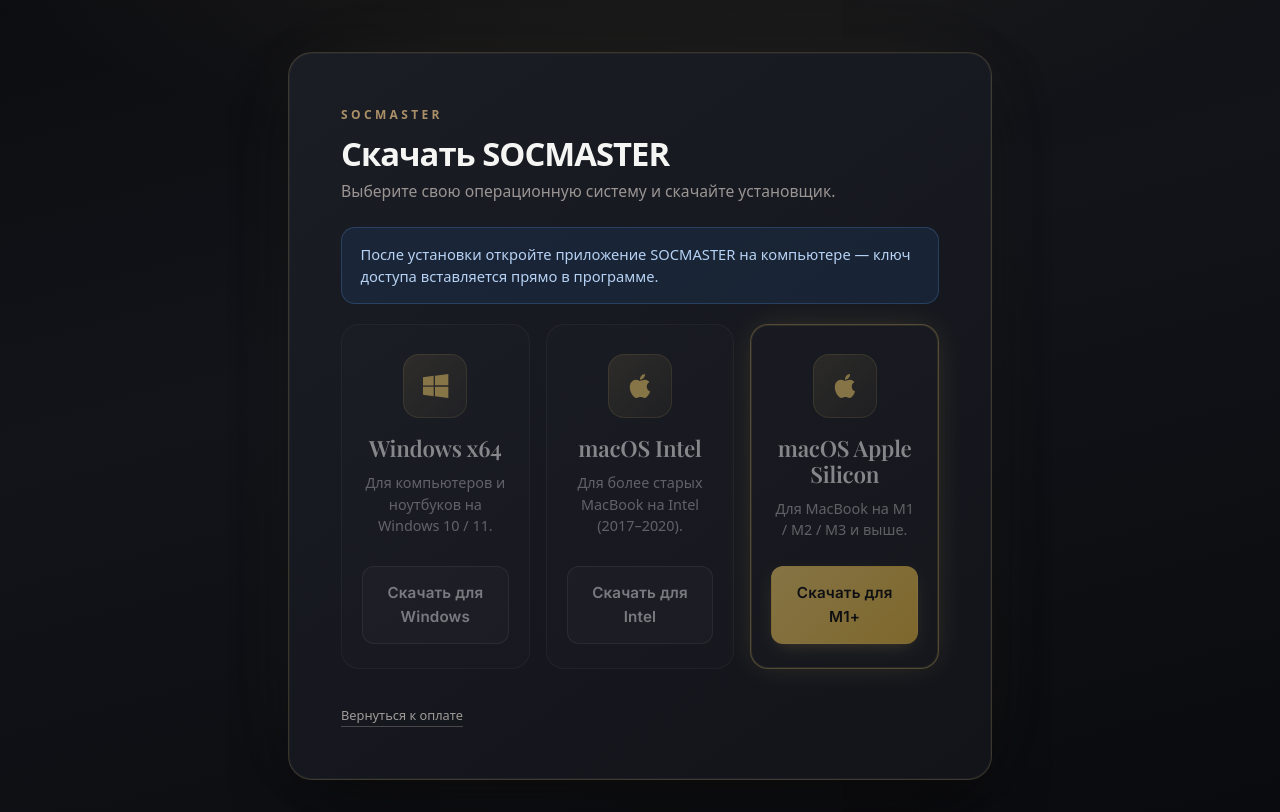
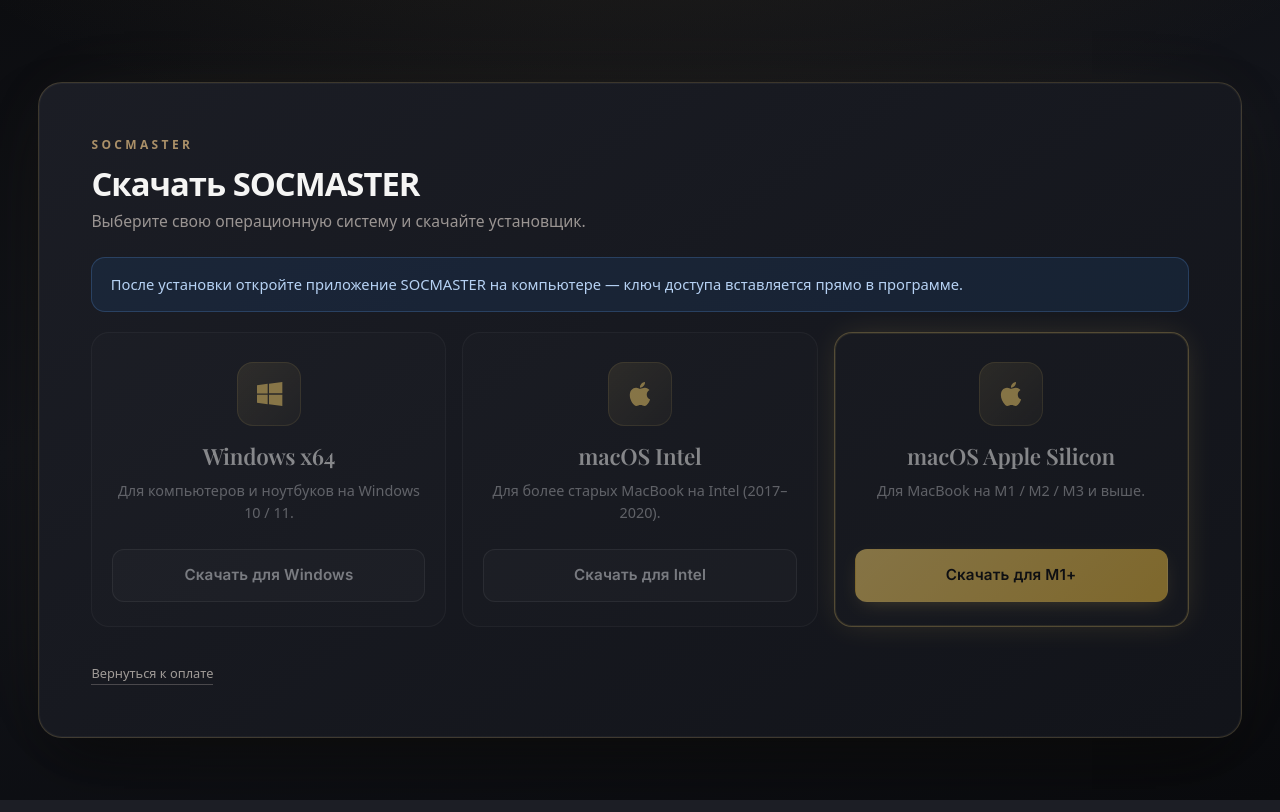
Before and after one commit to mgusev1986/fb-master-desktop, a Python web app: template templates/auth/unlock.html in a window 1280 px wide. Run offline with Jinja, Linux system fonts and the light colour scheme; the template is opened without the code that fills it, so the values that code supplies are empty.

Commit message:
ux(auth/unlock): расширить card max-width 44rem → 76rem (1216px)
Прошлый дизайн с big download cards рендерился в карте 704px (44rem) —
3 карты внутри получали по ~189px каждая, выглядело тесно.

Расширяю до 1216px (76rem): 3 карты получают по ~360px каждая, что
соответствует Screen 2 пользователя. Mobile-фоллбэк через 94vw сохранён.
.fbm-premium-card--desktop остаётся компактной (26rem) — для Electron-окна
шириться смысла нет.

Co-Authored-By: Claude Opus 4.7 (1M context) <noreply@anthropic.com>

```diff
--- a/templates/auth/unlock.html
+++ b/templates/auth/unlock.html
@@ -44,7 +44,7 @@
       font-family: ui-sans-serif, system-ui, -apple-system, "Segoe UI", Roboto, sans-serif;
     }
     .fbm-premium-card {
-      max-width: min(44rem, 94vw);
+      max-width: min(76rem, 94vw);
       width: 100%;
       background: linear-gradient(145deg, rgba(28, 30, 38, 0.97) 0%, rgba(18, 20, 26, 0.99) 100%);
       border-radius: 24px;
@@ -54,6 +54,8 @@
         0 32px 64px -16px rgba(0, 0, 0, 0.55),
         0 0 80px -30px rgba(180, 151, 90, 0.15);
     }
+    /* В desktop-приложении (Electron-окно) карта остаётся компактной — там
+       нет смысла растягивать её на широкий экран. */
     .fbm-premium-card--desktop {
       max-width: min(26rem, 94vw);
       padding: clamp(1.85rem, 4.5vw, 2.65rem);
```
